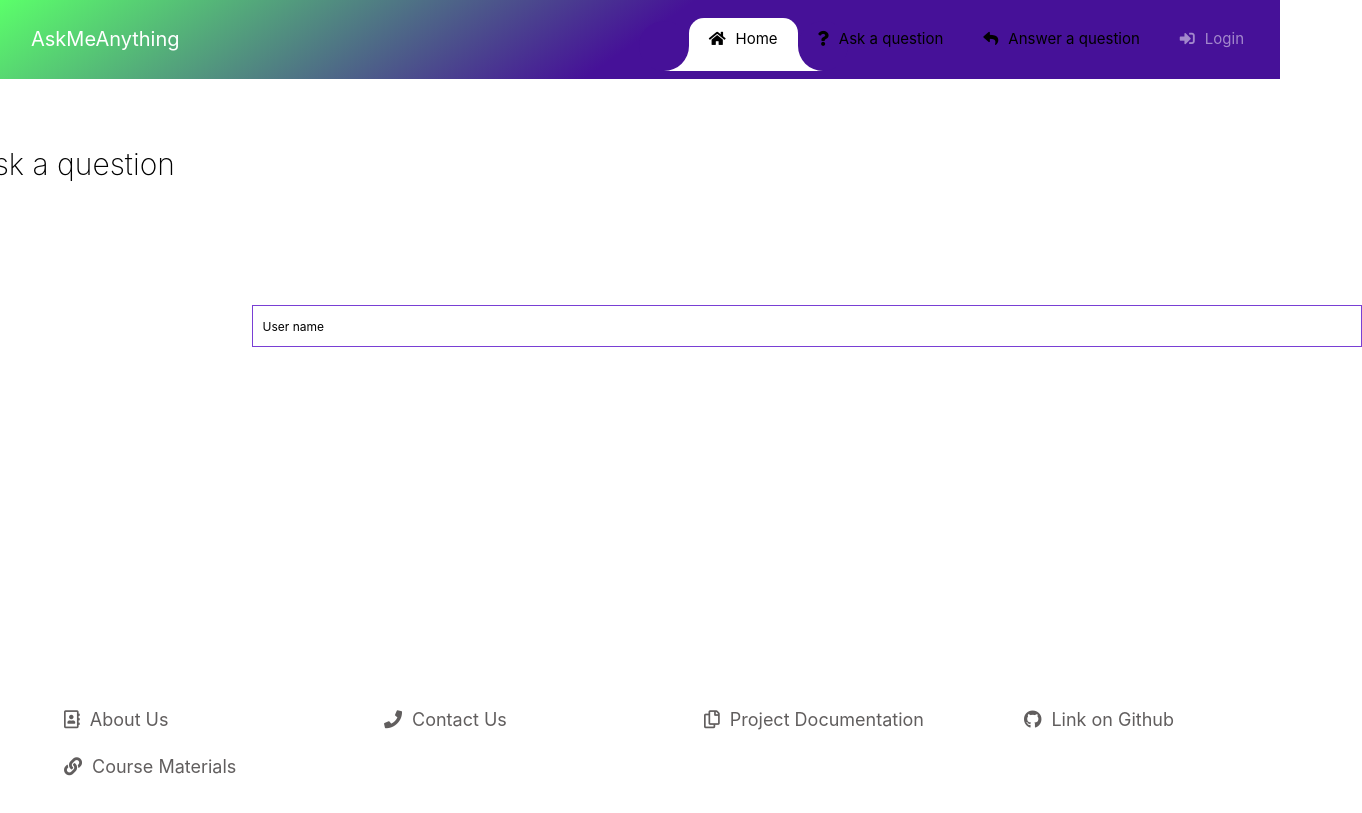
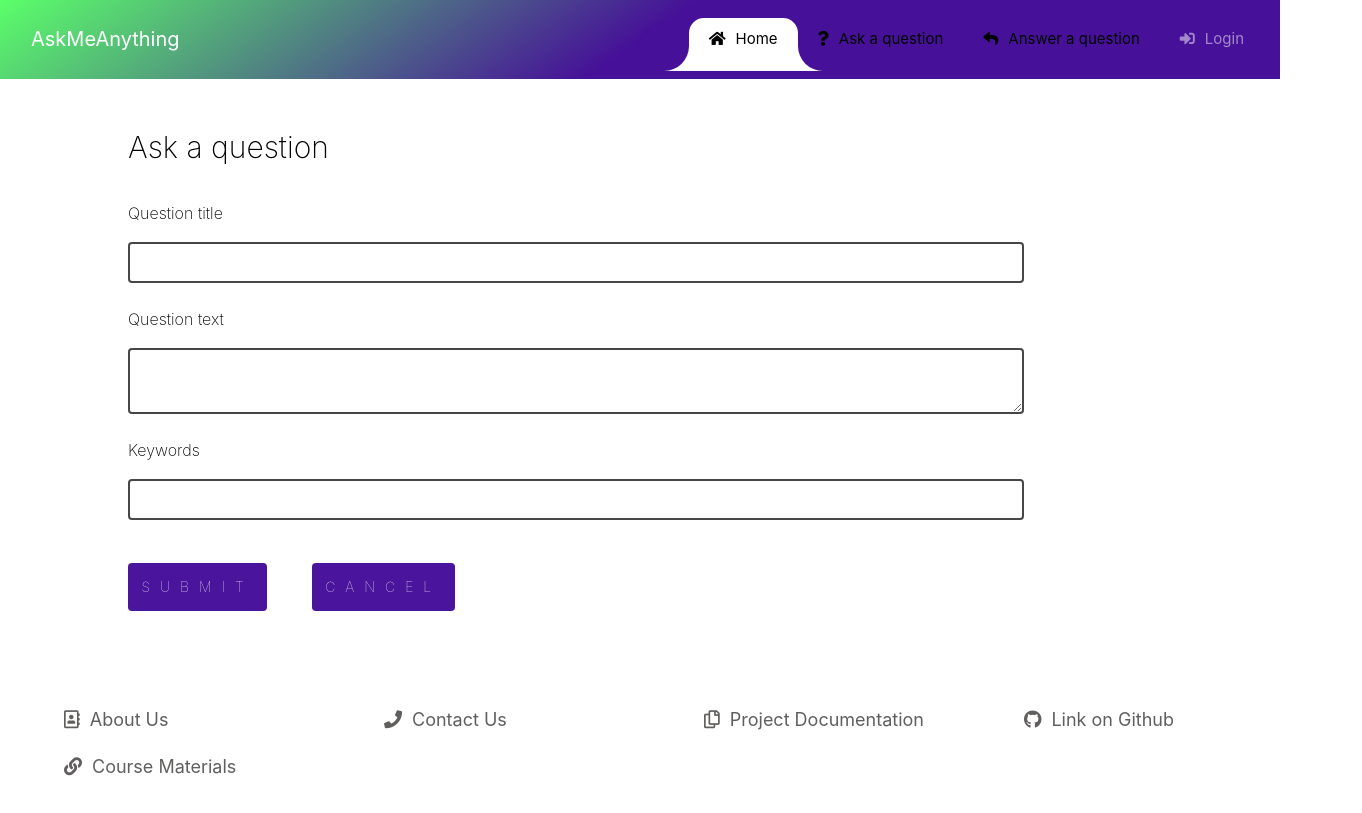
Before and after one commit to alexandrakapa/Ask_Me_Anything, a React (Create React App) app in the folder front_end/: page /ask_a_question in a window 1280 px wide. Shown: the whole page, 1362 px wide, since content can reach past the window. Built offline with nearby package versions, Linux system fonts and the light colour scheme.

Commit message:
ask a question front done

```diff
--- a/front_end/package.json
+++ b/front_end/package.json
@@ -11,6 +11,7 @@
     "react": "^17.0.2",
     "react-bootstrap": "^1.5.2",
     "react-dom": "^17.0.2",
+    "react-hook-form": "^7.2.1",
     "react-scripts": "4.0.3",
     "styled-components": "^5.2.3",
     "web-vitals": "^1.1.1"
@@ -42,6 +43,7 @@
   "devDependencies": {
     "jquery": "^3.6.0",
     "node-sass": "^5.0.0",
-    "react-router-dom": "^5.2.0"
+    "react-router-dom": "^5.2.0",
+    "reactstrap": "^8.9.0"
   }
 }
--- a/front_end/src/components/pages/AskAQuestion/AskAQuestion.js
+++ b/front_end/src/components/pages/AskAQuestion/AskAQuestion.js
@@ -1,15 +1,113 @@
 import React from 'react'
 import {AskAQuestionStyle} from "../AskAQuestion/AskAQuestionStyle";
-import {Input} from "../accountBox/common";
+import ReactDOM from "react-dom";
+import { useForm } from "react-hook-form";
+import { withRouter } from 'react-router-dom';
+import { Form, FormGroup, Label, Input, Button } from "reactstrap";
+
+// const AskAQuestion = () => {
+//     // return (
+//     //     <AskAQuestionStyle>
+//     //         <div className="container">
+//     //
+//     //         <h1>Ask a question</h1>
+//     //             <Input type="email" placeholder="User name" />
+//     //     </div>
+//     //         </AskAQuestionStyle>
+//     // )
+//     const { register, handleSubmit } = useForm();
+//
+//
+//
+//     return (
+//         <AskAQuestionStyle>
+//         <h1>Ask a question</h1>
+//             <input type="text" ref={register} name="firstName" />
+//          </AskAQuestionStyle>
+//     )
+// }
+//  export default AskAQuestion;
+
+// function AskAQuestion(props) {
+//
+//     const { register, handleSubmit } = useForm();
+//     const onFormSubmit  = data => console.log(data);
+//
+//     const onErrors = errors => console.error(errors);
+//
+//
+//     return (
+//         <AskAQuestionStyle>
+//         <h1>Ask a question</h1>
+//
+//
+//                 <form onSubmit={handleSubmit(onFormSubmit, onErrors)}>
+//                     <input type="text" {...register('firstName')} name="firstName" />
+//                 </form>
+//          </AskAQuestionStyle>
+//     )
+// }
+//  // export default AskAQuestion;
+//
+//
+// const rootElement = document.getElementById("root");
+// ReactDOM.render(<AskAQuestion />, rootElement);
+//
+// export default withRouter(AskAQuestion)
+
 const AskAQuestion = () => {
+    const { register, handleSubmit, errors } = useForm();
+    const handleRegistration = (data) => console.log(data);
+    const handleError = (errors) => {};
+    const registerOptions = {
+        name: { required: "Name is required" },
+        email: { required: "Email is required" },
+        password: {
+            required: "Password is required",
+            minLength: {
+                value: 8,
+                message: "Password must have at least 8 characters"
+            }
+        }
+    };
     return (
         <AskAQuestionStyle>
-            <div className="container">
-
             <h1>Ask a question</h1>
-                <Input type="email" placeholder="User name" />
-        </div>
-            </AskAQuestionStyle>
-    )
-}
+        <Form onSubmit={handleSubmit(handleRegistration, handleError)}>
+            <FormGroup>
+                <Label>Question title</Label>
+                <Input name="title" {...register('title')} />
+                <small className="text-danger">
+                    {/*{errors.name && errors.name.message}*/}
+                </small>
+            </FormGroup>
+            <FormGroup>
+                <Label>Question text</Label>
+                <Input
+                    type="textarea"
+                    name="text"
+                    {...register('text')}
+                />
+                <small className="text-danger">
+                    {/*{errors.email && errors.email.message}*/}
+                </small>
+            </FormGroup>
+            <FormGroup>
+                <Label>Keywords</Label>
+                <Input
+                    name="keywords"
+                    {...register('keywords')}
+                />
+                <small className="text-danger">
+                    {/*{errors.password && errors.password.message}*/}
+                </small>
+            </FormGroup>
+            <div>
+            <Button type="submit">Submit</Button>
+            <Button type="cancel">Cancel</Button>
+            </div>
+        </Form>
+        </AskAQuestionStyle>
+    );
+};
 export default AskAQuestion;
--- a/front_end/src/components/pages/AskAQuestion/AskAQuestionStyle.js
+++ b/front_end/src/components/pages/AskAQuestion/AskAQuestionStyle.js
@@ -4,12 +4,11 @@ export const AskAQuestionStyle = styled.div`
   h1 {
     line-height: 2;
     display: flex;
-    margin-bottom: 10%;
-    margin-top: 5%;
+    margin-top: 3%;
     color: #000000;
     font-size: 30px;
     font-weight: 200;
-    margin-left: -10%;
+    margin-left: 10%;
   }
 
   h3 {
@@ -20,31 +19,156 @@ export const AskAQuestionStyle = styled.div`
     font-size: 15px;
   }
 
-`
 
-export const Input = styled . input `
-  width: 100%;
-  height: 42px;
-  outline: none;
-  border: 1px solid rgb(121, 63, 212);
-  padding: 0px 10px;
-  //border-bottom: 1.4px solid transparent;
-  transition: all 200ms ease-in-out;
-  font-size: 12px;
-  margin-bottom: 7%;
-  margin-left: -15%;
+p {
+  color: #bf1650;
+}
+
+p::before {
+  display: inline;
+  content: "⚠ ";
+}
+
+Form {
+width: 70%;
+margin-left:10%;
+margin-top: 1%;
+height: 80%;
+}
+
+FormGroup {
+width: 100%;
+margin-left:10%;
+margin-top: 5%;
+}
 
 
-  &::placeholder {
-    color: rgb(0, 0, 0);
+Input{
+  display: block;
+  box-sizing: border-box;
+  width: 100%;
+  height: 80%;
+  border-radius: 4px;
+  border: 2px solid #474747;
+  padding: 10px 15px;
+  margin-bottom: 10px;
+  font-size: 14px;
+  -webkit-transition: 0.5s;
+  transition: 0.5s;
+}
+
+Input:focus {
+    outline: none !important;
+    border: 2px solid #8d17cd;
+    box-shadow: 0 0 10px #000000;
+}
+textarea:focus {
+    outline: none !important;
+    border: 2px solid #8d17cd;
+    box-shadow: 0 0 10px #000000;;
+}
+
+
+ textarea {
+  display: block;
+  box-sizing: border-box;
+  border-radius: 4px;
+  border: 2px solid #474747;
+  padding: 10px 15px;
+  margin-bottom: 10px;
+  font-size: 14px;
+  -webkit-transition: 0.5s;
+  transition: 0.5s;
   }
 
-  &:not(:last-of-type) {
-    border-bottom: 1.5px solid rgb(121, 63, 212);
-  }
+Label {
+  line-height: 2;
+  text-align: left;
+  display: block;
+  margin-bottom: 13px;
+  margin-top: 20px;
+  color: #000000;
+  font-size: 16px;
+  font-weight: 200;
+}
 
-  &:focus {
-    outline: none;
-    border-bottom: 2px solid rgb(95, 91, 91);
-  }
+button[type="submit"],
+input[type="submit"] {
+  background: rgb(74, 20, 156);
+  color: white;
+  text-transform: uppercase;
+  border: none;
+  margin-top: 3%;
+  padding: 1.5%;
+  font-size: 14px;
+  font-weight: 100;
+  letter-spacing: 10px;
+  display: inline-block;
+  margin-right: 5%;
+}
+
+button[type="cancel"],
+input[type="cancel"] {
+  background: rgb(74, 20, 156);
+  color: white;
+  text-transform: uppercase;
+  border: none;
+  margin-top: 3%;
+  padding: 1.5%;
+  font-size: 14px;
+  font-weight: 100;
+  letter-spacing: 10px;
+  display: inline-block;
+}
+
+button[type="submit"]:hover,
+input[type="submit"]:hover,
+button[type="cancel"]:hover,
+input[type="cancel"]:hover{
+  filter: brightness(1);
+  background: rgb(140, 91, 255);
+}
+
+input:disabled {
+  opacity: 0.4;
+}
+
+input[type="button"]:hover {
+  transition: 0.3s all;
+}
+
+button[type="submit"],
+input[type="button"],
+input[type="submit"] {
+  -webkit-appearance: none;
+}
+
+
+button[type="button"] {
+  display: block;
+  appearance: none;
+  background: #333;
+  color: #ffffff;
+  border: none;
+  text-transform: uppercase;
+  padding: 10px 20px;
+  border-radius: 4px;
+}
+
+hr {
+  margin-top: 30px;
+}
+
+button {
+  display: block;
+  appearance: none;
+  margin-top: 40px;
+  border: 1px solid #333;
+  margin-bottom: 20px;
+  text-transform: uppercase;
+  padding: 10px 20px;
+  border-radius: 4px;
+}
+
+
    `;
```
Also changed, not shown: 1 other file (tests, documents, lock files or other folders).
